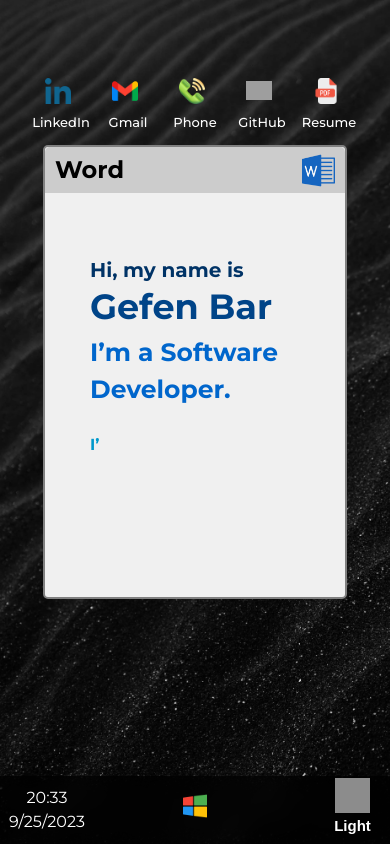
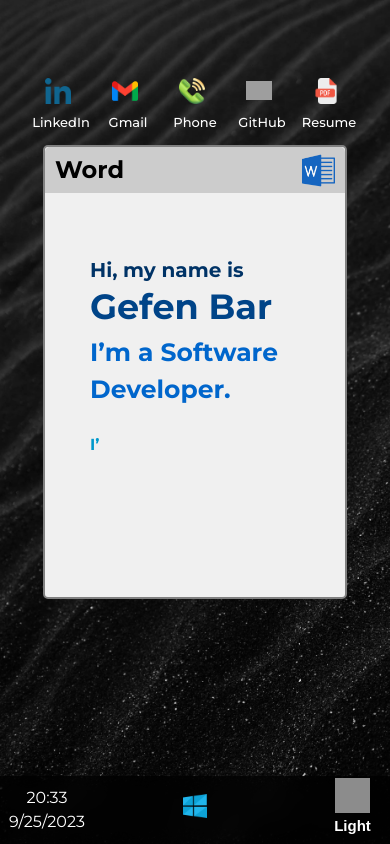
Before and after one commit to gefenbar/ReactJS-Portfolio, a React (Vite) app: page / in a window 390 px wide. Built offline with nearby package versions, Linux system fonts and the light colour scheme; grey boxes are pictures that could not be loaded.

Commit message:
new windows logo for mobile nav

```diff
--- a/src/Components/Navbar.jsx
+++ b/src/Components/Navbar.jsx
@@ -65,7 +65,7 @@ export default function Navbar() {
                     ))}
                 </ul>
                 <div className={`small-menu-button ${menuOpen ? 'open' : 'close'}`} onClick={toggleMenu}>
-                    {menuOpen ? '✕' : <img src="windows2.png" alt="Menu" />}
+                    {menuOpen ? '✕' : <img src="windows.png" alt="Menu" />}
                 </div>
 
             </div>
```
